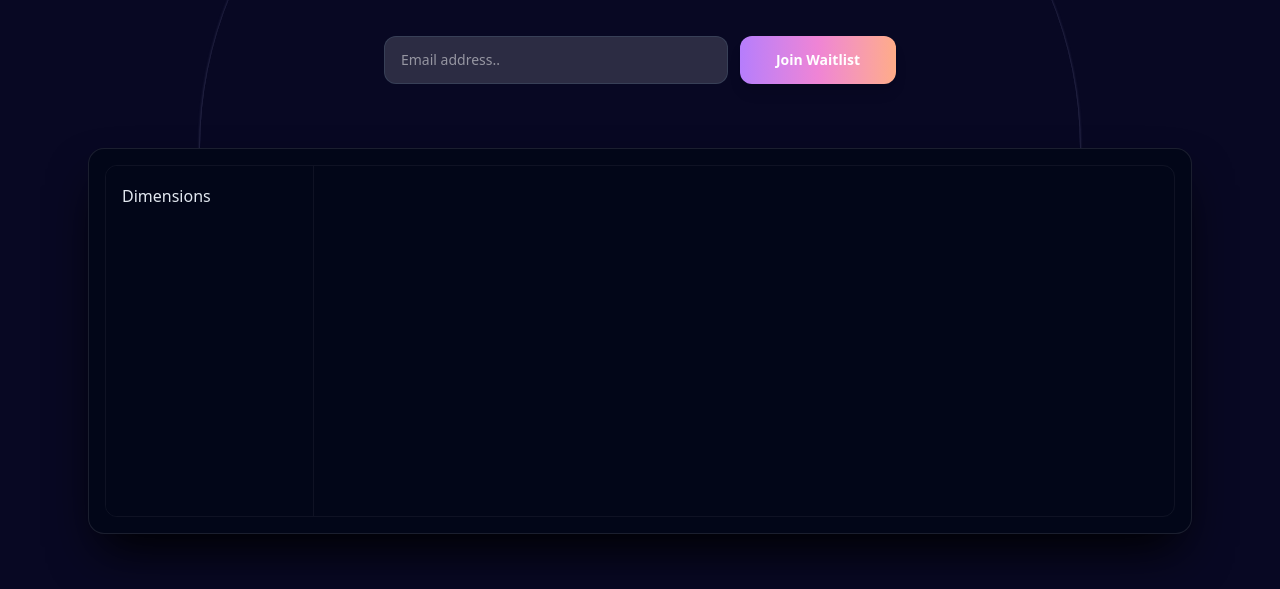
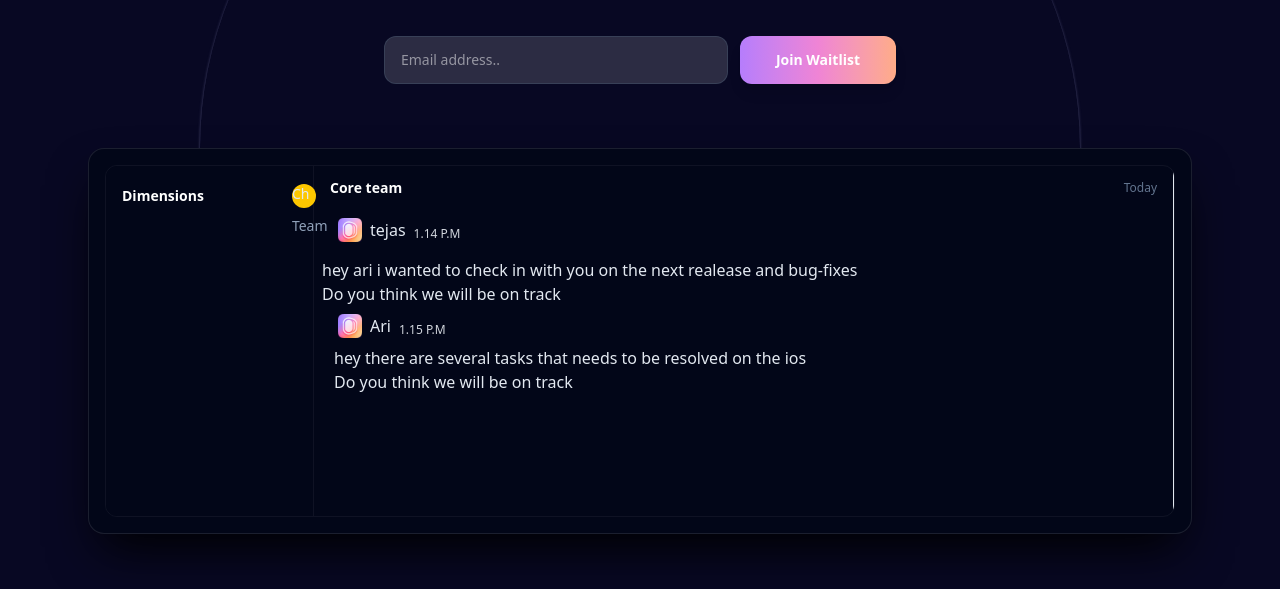
Before and after one commit to we-shaurya-s001/html-assignment, a plain HTML site: page index.html in a window 1280 px wide. Shown: the part 601-1190 px from the top of the page. Drawn offline with nearby package versions, Linux system fonts and the light colour scheme.

Commit message:
dashboard code updated

```diff
--- a/index.html
+++ b/index.html
@@ -101,12 +101,58 @@ Join Waitlist
 <aside class="flex w-full shrink-0 flex-col border-b border-white/5 bg-slate-950 p-4 md:w-52 md:border-0 md:border-r">
   <div class="mb-6 flex items-center gap-2">
     <span class="flex h-7 w-7 items-center rounded-md">
-      <span class="h-2.5 w-2 rounded-full bg-white">
-      </span>
-      <span>Dimensions</span>
+      <span class="h-2.5 w-2 rounded-full bg-white">    </span>
+      <span class="text-sm font-semibold text-white">Dimensions</span>
+        <p class="text-sm font-semibold bg-white uppercase tracking-wider ml-20 text-stale-500 rounded-full "></p>
+        <div class="space-y-1 text-sm">
+          <div class="rounded-full bg-yellow-400   ml-2 mt-8 mr-2 w-6 h-6  font-medium">
+            Ch
+          </div>
+          <div class="px-2 py-1 text-slate-400">Team</div>
+        </div>
+
     </span>
   </div>
 </aside>
+
+
+<div class="flex min-h-0 flex-1 flex-col border-b border-whitw/5 md:border-b-0 md:border-r">
+  <div class="flex items-center justify-between border-0 border-white/5 px-4 py-3">
+    <span class="text-sm font-semibold text-white">Core team</span>
+    <span class="text-xs text-slate-500">Today</span>
+  </div>
+  <div class="flex-1 space-y-4 overflow-y-auto p-2">
+    <article class="max-w-xl  flex flex-row rounded-xl px-4">
+      <img src="./nav-img.png" class="h-6 w-6"/>
+      <span class="ml-2 text-md">tejas</span>
+        <span class="text-xs text-gray-300 mt-2 ml-2">1.14 P.M</span>
+      <div class="mb-2 flex items-baseline gap-2">
+
+      </div>
+    </article>
+    <span class="flex flex-col ">          hey ari i wanted to check in with you on the next realease and bug-fixes
+<span>
+Do you think we will be on track
+    </span>
+
+        <article class="max-w-xl py-2 flex flex-row rounded-xl px-4">
+      <img src="./nav-img.png" class="h-6 w-6"/>
+      <span class="ml-2 text-md">Ari</span>
+        <span class="text-xs text-gray-300 mt-2 ml-2">1.15 P.M</span>
+      <div class="mb-2 flex items-baseline gap-2">
+
+      </div>
+    </article>
+    <span class="flex flex-col ml-3">          hey there are several tasks that needs to be resolved on the ios
+<span>
+Do you think we will be on track
+    </span>
+
+  </span>
+
+
+  </div>
+</div>
 
       </div>
     </div>
```
